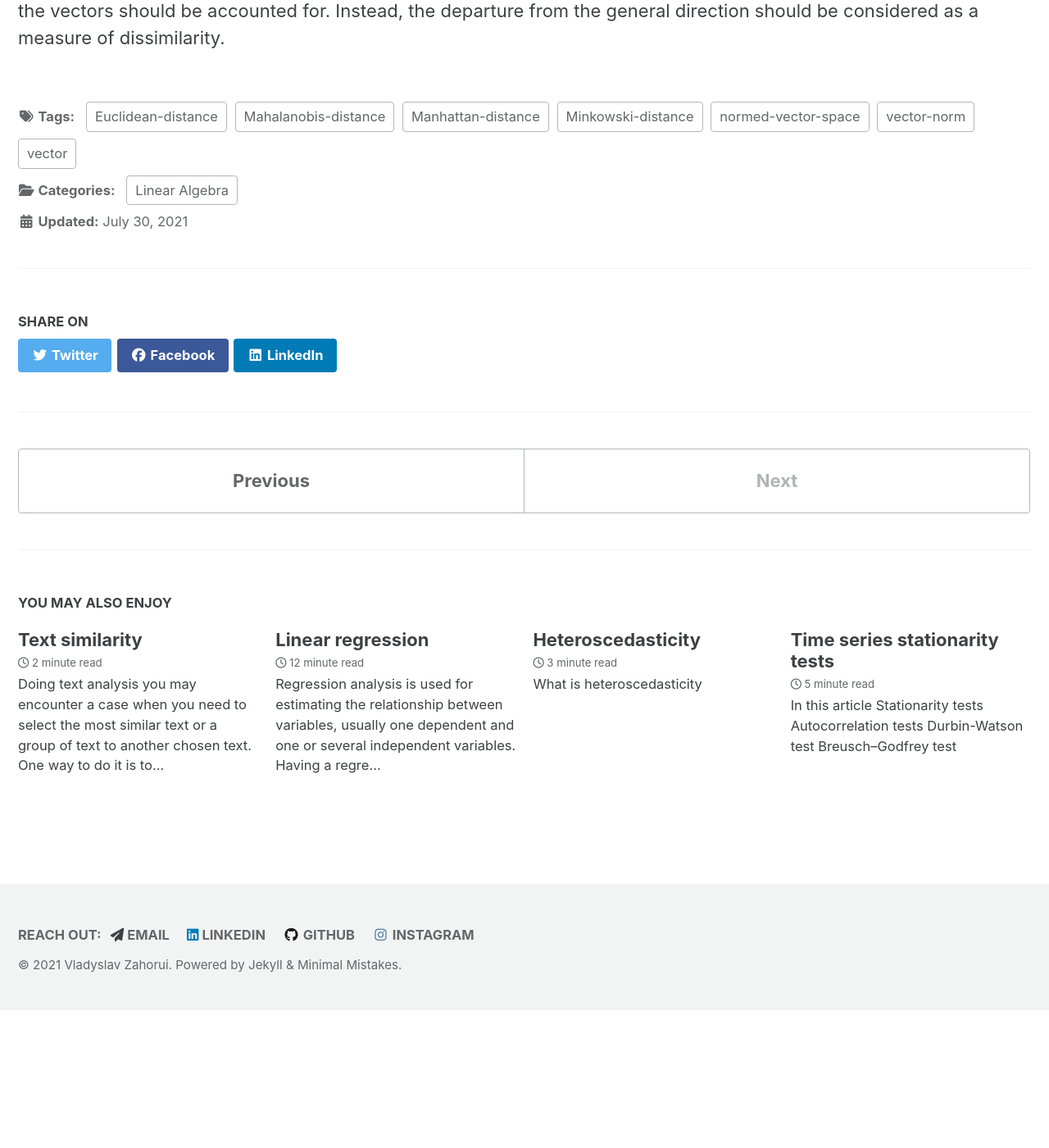
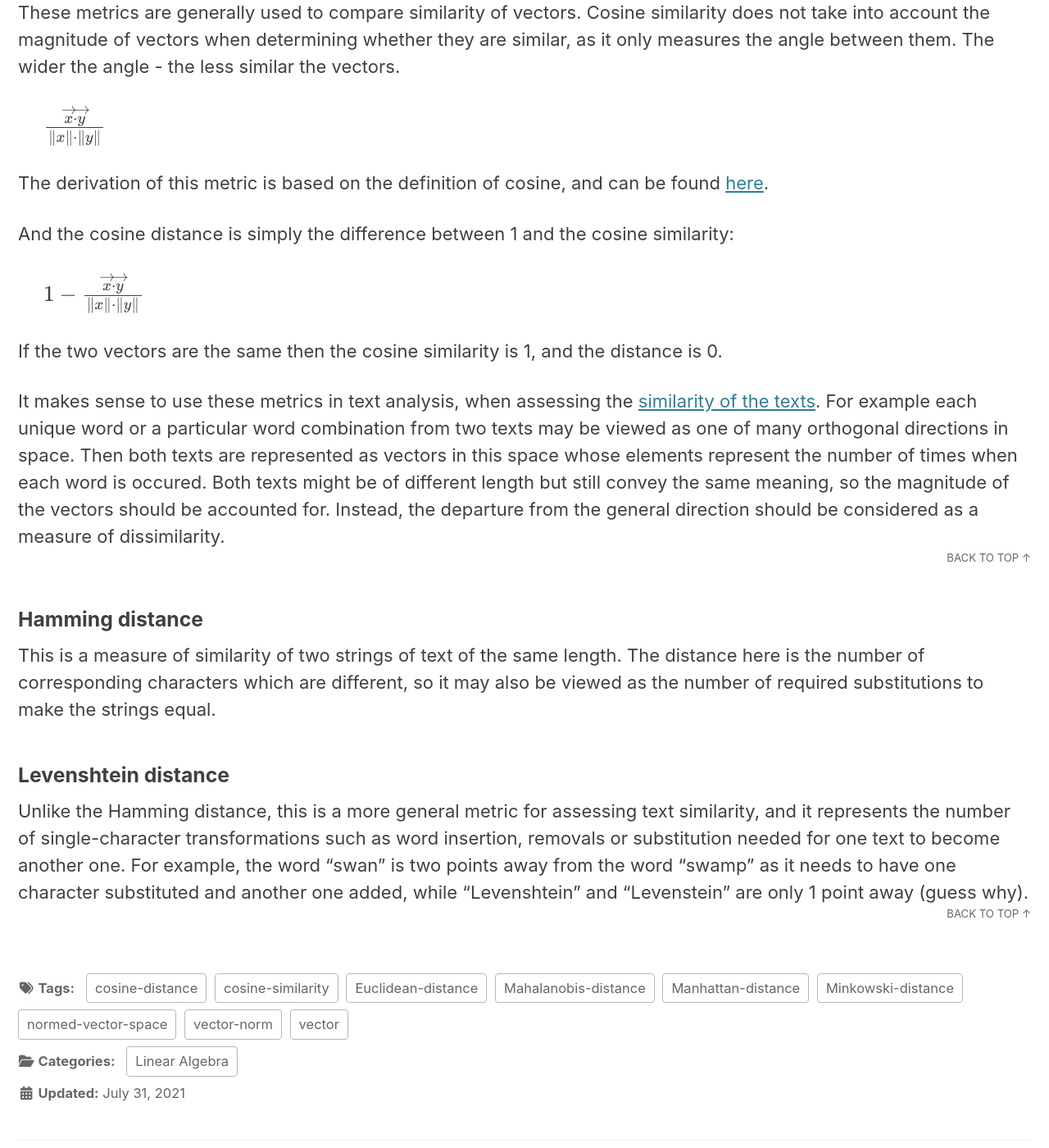
Before and after one commit to vzahorui/vzahorui.github.io, a Jekyll site: the page built from _posts/2021-07-29-distance-metrics.md, in a window 1280 px wide and 1400 px high, scrolled down 3520 px. Shown: the whole window at 82% size. Built offline with Jekyll 4.4.1, drawn with Linux system fonts in a browser that asks for light colours; cached includes are drawn as plain includes; nearby versions of some CDN libraries; formulas are drawn with MathJax 3; before the commit the page ends 4752 px from its top, so only the background shows below that; some of the changed text lies outside the part shown.

Commit message:
finished distance metrics article

```diff
--- a/_posts/2021-07-29-distance-metrics.md
+++ b/_posts/2021-07-29-distance-metrics.md
@@ -3,8 +3,8 @@
 title: "Distance metrics"
 description: which metrics to use when determining the distance between datapoints
 category: "Linear Algebra"
-tags: vector Euclidean-distance Manhattan-distance Minkowski-distance vector-norm normed-vector-space Mahalanobis-distance
-date: 2021-07-30
+tags: vector Euclidean-distance Manhattan-distance Minkowski-distance vector-norm normed-vector-space Mahalanobis-distance cosine-distance cosine-similarity
+date: 2021-07-31
 ---
 
 
@@ -12,6 +12,18 @@
 
 The distance metrics are induced from the normed vector spaces, so let's first take a look at what they are before moving on to an overview of the most common distance metrics.
 
+## In this article
+* [Normed vector space](#normed_vector_space)
+* [Overview of the most common distance metrics](#distance_metrics)
+  * [Euclidean distance](#euclidean_distance)
+  * [Manhattan distance](#manhattan_distance)
+  * [Minkowski distance](#minkowski_distance)
+  * [Mahalanobis distance](#mahalanobis_distance)
+  * [Cosine similarity and cosine distance](#cosine_similarity)
+  * [Hamming distance](#hamming_distance)
+  * [Levenshtein distance](#levenshtein_distance)
+
+<div id='normed_vector_space'/>
 ## Normed vector space
 
 This is a special type of space where vectors have norms - special functions which measure the distance of a vector from the origin. The norms are commonly denoted with double vertical lines, like this: $\lVert x \rVert$. The normed vector space has the following useful properties:
@@ -23,8 +35,10 @@
 The norm of the difference of two vectors calculates an aggregate measure of the pairwise difference of their elements, and this is equivalent to the distance metric between two points to which the vectors are pointing. So this is how the distance metrics are induced from the vector norms:
 
 &nbsp;&nbsp;&nbsp;&nbsp;
-$d(x,y) = \|x-y\|$
+$d(x,y) = \lVert x-y\rVert$
+<a href="#page-title" class="back-to-top">{{ site.data.ui-text[site.locale].back_to_top | default: 'Back to Top' }} &uarr;</a>
 
+<div id='distance_metrics'/>
 ## Overview of the most common distance metrics
 
 <div id='euclidean_distance'/>
@@ -36,6 +50,7 @@
 
 &nbsp;&nbsp;&nbsp;&nbsp;
 $d(x, y) = \sqrt{\sum_{i=1}^n (x_i - y_i)^2}$
+<a href="#page-title" class="back-to-top">{{ site.data.ui-text[site.locale].back_to_top | default: 'Back to Top' }} &uarr;</a>
 
 <div id='manhattan_distance'/>
 ### Manhattan distance
@@ -46,6 +61,7 @@
 $d(x, y) = \sum_{i=1}^n \lvert x_i - y_i \rvert$
 
 In highly dimensional space the matrix of data may become sparse. Under this condition the typical Euclidean distance metric will mark many points as highly dissimilar. This is where the Manhattan distance becomes more preferred. It also makes the impact of outliers along some of the dimensions less important when determining similarity between points.
+<a href="#page-title" class="back-to-top">{{ site.data.ui-text[site.locale].back_to_top | default: 'Back to Top' }} &uarr;</a>
 
 <div id='minkowski_distance'/>
 ### Minkowski distance
@@ -56,6 +72,7 @@
 $d(x, y) = \left(\sum_{i=1}^n \lvert x_i - y_i \rvert^p \right)^{1/p}$
 
 If $p$ equals to 1 or 2, then we have the Manhattan or Euclidean distance respectively.
+<a href="#page-title" class="back-to-top">{{ site.data.ui-text[site.locale].back_to_top | default: 'Back to Top' }} &uarr;</a>
 
 <div id='mahalanobis_distance'/>
 ### Mahalanobis distance
@@ -77,6 +94,7 @@
 where $S$ is the covariance matrix.
 
 As we see, the metric takes care of the correlated directions by adjusting with the covariance matrix, and if the axes are orthogonal then the covariance matrix becomes the identity matrix, and this whole metric becomes equivalent to the Euclidean distance.
+<a href="#page-title" class="back-to-top">{{ site.data.ui-text[site.locale].back_to_top | default: 'Back to Top' }} &uarr;</a>
 
 <div id='cosine_similarity'/>
 ### Cosine similarity and cosine distance
@@ -96,3 +114,14 @@
 If the two vectors are the same then the cosine similarity is 1, and the distance is 0.
 
 It makes sense to use these metrics in text analysis, when assessing the [similarity of the texts]({{ site.baseurl }}{% link _posts/2020-03-03-text-similarity.md %}). For example each unique word or a particular word combination from two texts may be viewed as one of many orthogonal directions in space. Then both texts are represented as vectors in this space whose elements represent the number of times when each word is occured. Both texts might be of different length but still convey the same meaning, so the magnitude of the vectors should be accounted for. Instead, the departure from the general direction should be considered as a measure of dissimilarity.
+<a href="#page-title" class="back-to-top">{{ site.data.ui-text[site.locale].back_to_top | default: 'Back to Top' }} &uarr;</a>
+
+<div id='hamming_distance'/>
+### Hamming distance
+
+This is a measure of similarity of two strings of text of the same length. The distance here is the number of corresponding characters which are different, so it may also be viewed as the number of required substitutions to make the strings equal.
+
+<div id='levenshtein_distance'/>
+### Levenshtein distance
+Unlike the Hamming distance, this is a more general metric for assessing text similarity, and it represents the number of single-character transformations such as word insertion, removals or substitution needed for one text to become another one. For example, the word "swan" is two points away from the word "swamp" as it needs to have one character substituted and another one added, while "Levenshtein" and "Levenstein" are only 1 point away (guess why).
+<a href="#page-title" class="back-to-top">{{ site.data.ui-text[site.locale].back_to_top | default: 'Back to Top' }} &uarr;</a>
```
